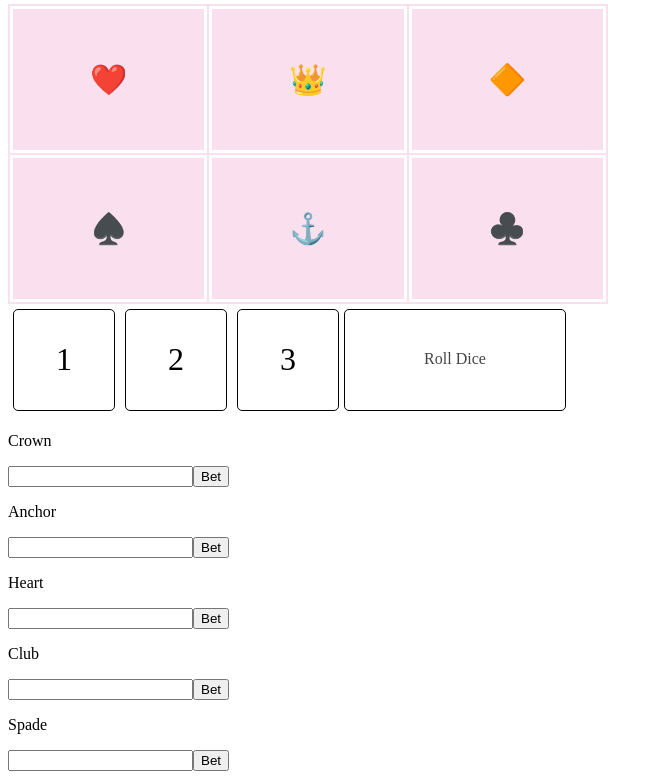
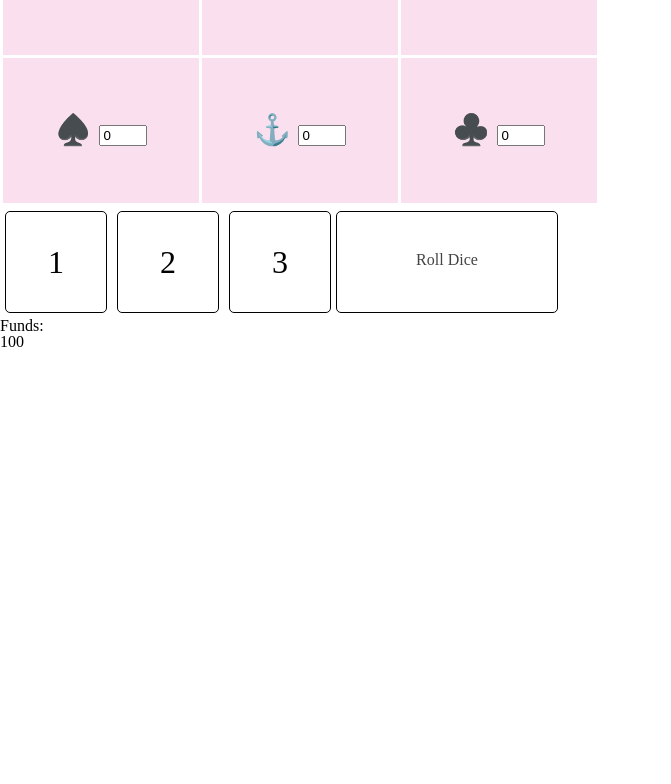
Before and after one commit to jaspers-minions/crown-and-anchor, a plain HTML site: page index.html in a window 1280 px wide. Shown: the part 110-894 px from the top of the page, without its empty margins (0-671 px from the left). After the commit the page ends 800 px from the top, so only its background shows below. Drawn offline with Linux system fonts and the light colour scheme.

Commit message:
remove symbol selection functions

```diff
--- a/index.html
+++ b/index.html
@@ -2,22 +2,34 @@
 <html lang="en">
   <head>
     <meta charset="utf-8">
+    <link rel="stylesheet" href="reset.css">
     <link rel="stylesheet" href="style.css">
     <title>Crown and Anchor</title>
   </head>
   <body>
     <h1>Crown and Anchor</h1>
-
     <table>
       <tr>
-        <th id="heart">❤️</th>
-        <th id="crown">👑</th>
-        <th id="diamond">🔶</th>
+        <th id="heart">❤️
+          <input type="number" min="0" max="5" value="0">
+        </th>
+        <th id="crown">👑
+          <input type="number" min="0" max="5" value="0">
+        </th>
+        <th id="diamond">🔶
+          <input type="number" min="0" max="5" value="0">
+        </th>
       </tr>
       <tr>
-        <th id="spade">♠️</th>
-        <th id="anchor">⚓️</th>
-        <th id="club">♣️</th>
+        <th id="spade">♠️
+          <input type="number" min="0" max="5" value="0">
+        </th>
+        <th id="anchor">⚓️
+          <input type="number" min="0" max="5" value="0">
+        </th>
+        <th id="club">♣️
+          <input type="number" min="0" max="5" value="0">
+        </th>
       </tr>
     </table>
 
@@ -37,7 +49,7 @@
     </div>
 
     <div class="funds">
-
+      <h2>Funds: </h2><p></p>
     </div>
 
     <script src="main.js" charset="utf-8"></script>
--- a/main.js
+++ b/main.js
@@ -16,59 +16,12 @@ Calculate win/loss total and add to funds
 // Display funds
 (function crownAndAnchorGame() {
   'use strict';
-  const funds = 100;
+  const fundsElement = document.querySelector('div.funds p');
+  const fundsAmount = 100;
+  fundsElement.innerHTML = fundsAmount;
+
   const rollButton = document.querySelector('a');
   const symbols = ['Crown', 'Anchor', 'Heart', 'Club', 'Spade', 'Diamond'];
-  const selectedSymbols = [];
-  const symbolsContainer = document.createElement('div');
-  symbolsContainer.classList.add('symbolsContainer');
-  document.body.insertBefore(symbolsContainer, document.body.lastElementChild);
-
-
-  const fundsElement = document.createElement('p');
-  fundsElement.innerHTML = funds + ' coins';
-  document.body.insertBefore(fundsElement, document.body.firstElementChild);
-
-
-  const symbolTable = {};
-
-  // create element for each symbol and add it to symbols container and symbols table
-  symbols.forEach(symbol => {
-    const wrapper = document.createElement('div');
-    symbolsContainer.appendChild(wrapper);
-
-    const symbolElement = document.createElement('p');
-    symbolElement.innerHTML = symbol;
-    wrapper.appendChild(symbolElement);
-
-    const betElement = document.createElement('input');
-    wrapper.appendChild(betElement);
-
-    const betButton = document.createElement('button');
-    betButton.textContent = 'Bet';
-    wrapper.appendChild(betButton);
-
-    symbolTable[symbol] = symbolElement;
-  });
-
-  function updateSelectedSymbols(event) {
-    const symbol = event.target.textContent;
-    const index = selectedSymbols.indexOf(symbol);
-
-    if (event.target === this) {
-      return;
-    }
-
-    if (index < 0 && selectedSymbols.length < 3) {
-      selectedSymbols.push(symbol);
-      symbolTable[symbol].classList.add('selected');
-    } else if (index < 0 && selectedSymbols.length === 3) {
-      return;
-    } else {
-      selectedSymbols.splice(index, 1);
-      symbolTable[symbol].classList.remove('selected');
-    }
-  }
 
   function diceRoll() {
     const symbols = ['❤️', '👑', '🔶', '♠️', '⚓️', '♣️'];
@@ -85,7 +38,6 @@ Calculate win/loss total and add to funds
     dice3Face.innerHTML = symbols[dice3Index];
   }
 
-  symbolsContainer.addEventListener('click', updateSelectedSymbols);
   rollButton.addEventListener('click', diceRoll);
 
 })();
--- /dev/null
+++ b/reset.css
@@ -0,0 +1,48 @@
+/* http://meyerweb.com/eric/tools/css/reset/
+   v2.0 | 20110126
+   License: none (public domain)
+*/
+
+html, body, div, span, applet, object, iframe,
+h1, h2, h3, h4, h5, h6, p, blockquote, pre,
+a, abbr, acronym, address, big, cite, code,
+del, dfn, em, img, ins, kbd, q, s, samp,
+small, strike, strong, sub, sup, tt, var,
+b, u, i, center,
+dl, dt, dd, ol, ul, li,
+fieldset, form, label, legend,
+table, caption, tbody, tfoot, thead, tr, th, td,
+article, aside, canvas, details, embed,
+figure, figcaption, footer, header, hgroup,
+menu, nav, output, ruby, section, summary,
+time, mark, audio, video {
+	margin: 0;
+	padding: 0;
+	border: 0;
+	font-size: 100%;
+	font: inherit;
+	vertical-align: baseline;
+}
+/* HTML5 display-role reset for older browsers */
+article, aside, details, figcaption, figure,
+footer, header, hgroup, menu, nav, section {
+	display: block;
+}
+body {
+	line-height: 1;
+}
+ol, ul {
+	list-style: none;
+}
+blockquote, q {
+	quotes: none;
+}
+blockquote:before, blockquote:after,
+q:before, q:after {
+	content: '';
+	content: none;
+}
+table {
+	border-collapse: collapse;
+	border-spacing: 0;
+}
--- a/style.css
+++ b/style.css
@@ -10,6 +10,7 @@ table {
 th {
   border: 3px solid white;
   font-size: 30px;
+  vertical-align: middle;
 }
 th:hover {
   background: rgb(226, 194, 213);
```
